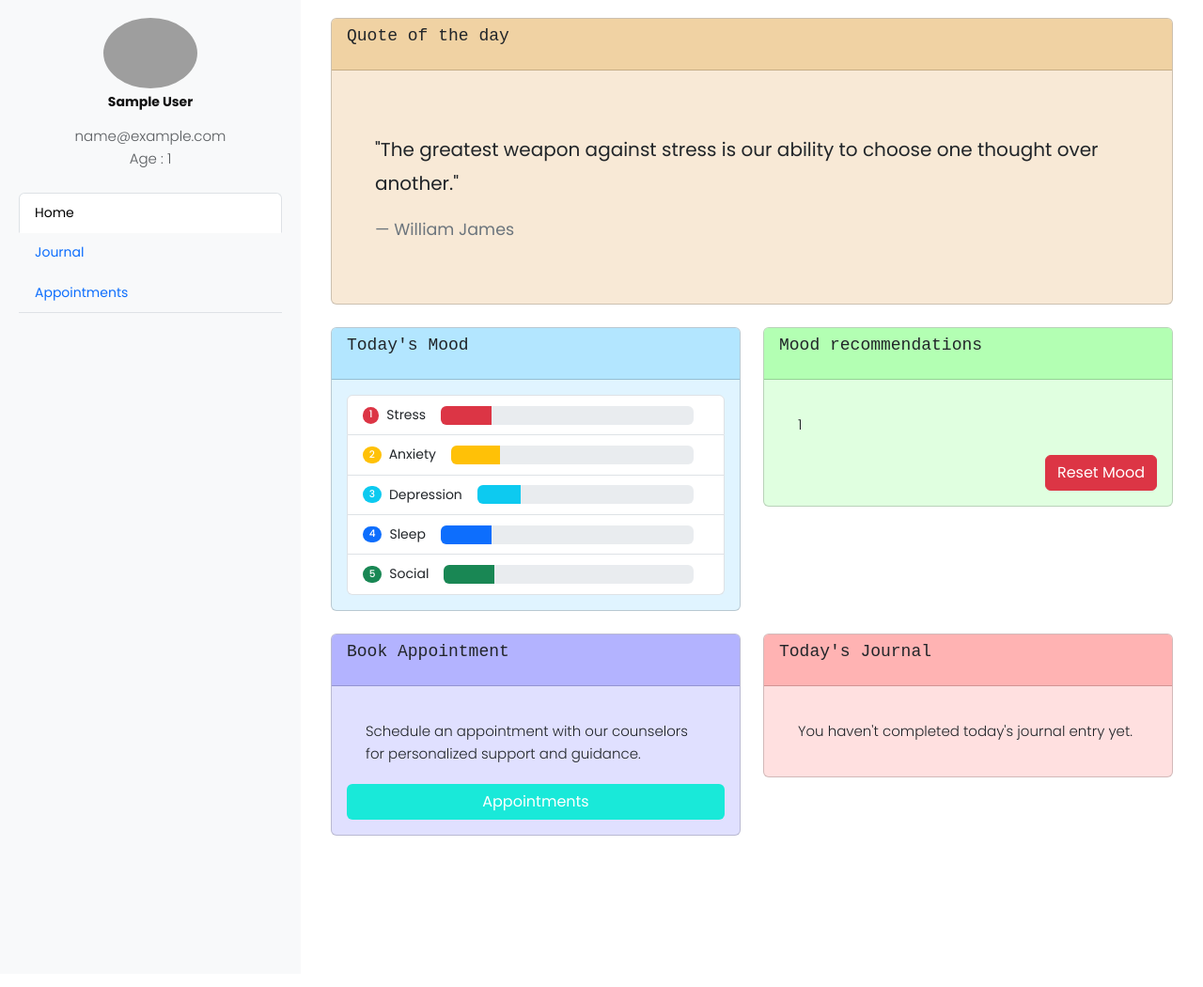
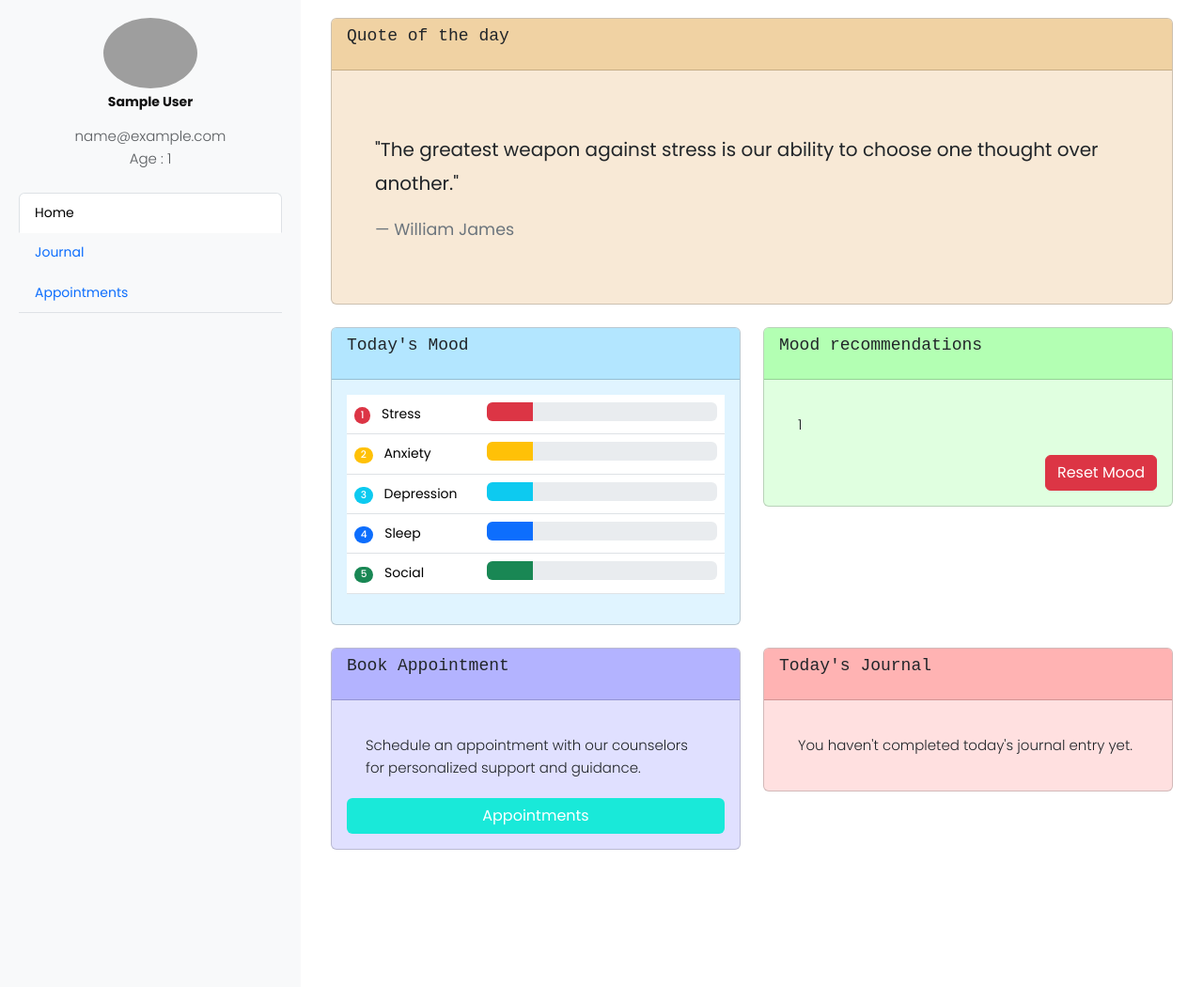
Before and after one commit to AmalAntoney123/Reachout_ML, a Flask app: page /user in a window 1280 px wide. Shown: the part 80-1130 px from the top of the page at 94% size. Run offline with Flask 3, Linux system fonts and the light colour scheme; the visitor is signed in with stand-in values (Sample User, id 1); data that the repository does not hold is empty; some libraries are stand-ins or nearby versions; grey boxes are pictures that could not be loaded.

Commit message:
progress changes

```diff
--- a/templates/user.html
+++ b/templates/user.html
@@ -153,76 +153,97 @@
                                         </div>
                                         <div class="card-body">
                                             {% if mood|length > 0 %}
-                                            <ul class="list-group">
+                                            <div class="table-responsive">
+                                                <table class="table">
+                                                    <tbody>
                                                         {% for item in mood %}
                                                         {% if item.name == 'stress' %}
-                                                <li
-                                                    class="list-group-item d-flex justify-content-between align-items-center">
-                                                    <div class="d-flex align-items-center">
+                                                        <tr>
+                                                            <td width="35%">
                                                                 <span class="badge bg-danger rounded-pill me-2">1</span>
-                                                        <span>Stress</span>
+                                                                Stress
+                                                            </td>
+                                                            <td>
+                                                                <div class="progress" style="height: 20px;">
+                                                                    <div class="progress-bar bg-danger"
+                                                                        role="progressbar"
+                                                                        style="width: {{item.value/5*100}}%;"
+                                                                        aria-valuenow="10" aria-valuemin="1"
+                                                                        aria-valuemax="5"></div>
                                                                 </div>
-                                                    <div class="progress flex-grow-1 mx-3" style="height: 20px;">
-                                                        <div class="progress-bar bg-danger" role="progressbar"
-                                                            style="width: {{item.value/5*100}}%;" aria-valuenow="10"
-                                                            aria-valuemin="1" aria-valuemax="5"></div>
+                                                            </td>
+                                                        </tr>
+                                                        {% elif item.name == 'anxiety' %}
+                                                        <tr>
+                                                            <td>
+                                                                <span
+                                                                    class="badge bg-warning rounded-pill me-2">2</span>
+                                                                Anxiety
+                                                            </td>
+                                                            <td>
+                                                                <div class="progress" style="height: 20px;">
+                                                                    <div class="progress-bar bg-warning"
+                                                                        role="progressbar"
+                                                                        style="width: {{item.value/5*100}}%;"
+                                                                        aria-valuenow="20" aria-valuemin="1"
+                                                                        aria-valuemax="5"></div>
                                                                 </div>
-                                                </li>
-                                                {% elif item.name == 'anxiety' %}
-                                                <li
-                                                    class="list-group-item d-flex justify-content-between align-items-center">
-                                                    <div class="d-flex align-items-center">
-                                                        <span class="badge bg-warning rounded-pill me-2">2</span>
-                                                        <span>Anxiety</span>
+                                                            </td>
+                                                        </tr>
+                                                        {% elif item.name == 'depression' %}
+                                                        <tr>
+                                                            <td>
+                                                                <span class="badge bg-info rounded-pill me-2">3</span>
+                                                                Depression
+                                                            </td>
+                                                            <td>
+                                                                <div class="progress" style="height: 20px;">
+                                                                    <div class="progress-bar bg-info" role="progressbar"
+                                                                        style="width: {{item.value/5*100}}%;"
+                                                                        aria-valuenow="40" aria-valuemin="1"
+                                                                        aria-valuemax="5"></div>
                                                                 </div>
-                                                    <div class="progress flex-grow-1 mx-3" style="height: 20px;">
-                                                        <div class="progress-bar bg-warning" role="progressbar"
-                                                            style="width: {{item.value/5*100}}%;" aria-valuenow="20"
-                                                            aria-valuemin="1" aria-valuemax="5"></div>
+                                                            </td>
+                                                        </tr>
+                                                        {% elif item.name == 'sleep' %}
+                                                        <tr>
+                                                            <td>
+                                                                <span
+                                                                    class="badge bg-primary rounded-pill me-2">4</span>
+                                                                Sleep
+                                                            </td>
+                                                            <td>
+                                                                <div class="progress" style="height: 20px;">
+                                                                    <div class="progress-bar bg-primary"
+                                                                        role="progressbar"
+                                                                        style="width: {{item.value/5*100}}%;"
+                                                                        aria-valuenow="100" aria-valuemin="1"
+                                                                        aria-valuemax="5"></div>
                                                                 </div>
-                                                </li>
-                                                {% elif item.name == 'depression' %}
-                                                <li
-                                                    class="list-group-item d-flex justify-content-between align-items-center">
-                                                    <div class="d-flex align-items-center">
-                                                        <span class="badge bg-info rounded-pill me-2">3</span>
-                                                        <span>Depression</span>
+                                                            </td>
+                                                        </tr>
+                                                        {% elif item.name == 'social' %}
+                                                        <tr>
+                                                            <td>
+                                                                <span
+                                                                    class="badge bg-success rounded-pill me-2">5</span>
+                                                                Social
+                                                            </td>
+                                                            <td>
+                                                                <div class="progress" style="height: 20px;">
+                                                                    <div class="progress-bar bg-success"
+                                                                        role="progressbar"
+                                                                        style="width: {{item.value/5*100}}%;"
+                                                                        aria-valuenow="50" aria-valuemin="1"
+                                                                        aria-valuemax="5"></div>
                                                                 </div>
-                                                    <div class="progress flex-grow-1 mx-3" style="height: 20px;">
-                                                        <div class="progress-bar bg-info" role="progressbar"
-                                                            style="width: {{item.value/5*100}}%;" aria-valuenow="40"
-                                                            aria-valuemin="1" aria-valuemax="5"></div>
-                                                    </div>
-                                                </li>
-                                                {% elif item.name == 'sleep' %}
-                                                <li
-                                                    class="list-group-item d-flex justify-content-between align-items-center">
-                                                    <div class="d-flex align-items-center">
-                                                        <span class="badge bg-primary rounded-pill me-2">4</span>
-                                                        <span>Sleep</span>
-                                                    </div>
-                                                    <div class="progress flex-grow-1 mx-3" style="height: 20px;">
-                                                        <div class="progress-bar bg-primary" role="progressbar"
-                                                            style="width: {{item.value/5*100}}%;" aria-valuenow="100"
-                                                            aria-valuemin="1" aria-valuemax="5"></div>
-                                                    </div>
-                                                </li>
-                                                {% elif item.name == 'social' %}
-                                                <li
-                                                    class="list-group-item d-flex justify-content-between align-items-center">
-                                                    <div class="d-flex align-items-center">
-                                                        <span class="badge bg-success rounded-pill me-2">5</span>
-                                                        <span>Social</span>
-                                                    </div>
-                                                    <div class="progress flex-grow-1 mx-3" style="height: 20px;">
-                                                        <div class="progress-bar bg-success" role="progressbar"
-                                                            style="width: {{item.value/5*100}}%;" aria-valuenow="50"
-                                                            aria-valuemin="1" aria-valuemax="5"></div>
-                                                    </div>
-                                                </li>
+                                                            </td>
+                                                        </tr>
                                                         {% endif %}
                                                         {% endfor %}
-                                            </ul>
+                                                    </tbody>
+                                                </table>
+                                            </div>
                                             {% else %}
                                             <a class="btn btn-primary" href="moodRecommendation">Record Today's Mood</a>
                                             {% endif %}
```
Lines whose indentation alone changed are shown as unchanged.
